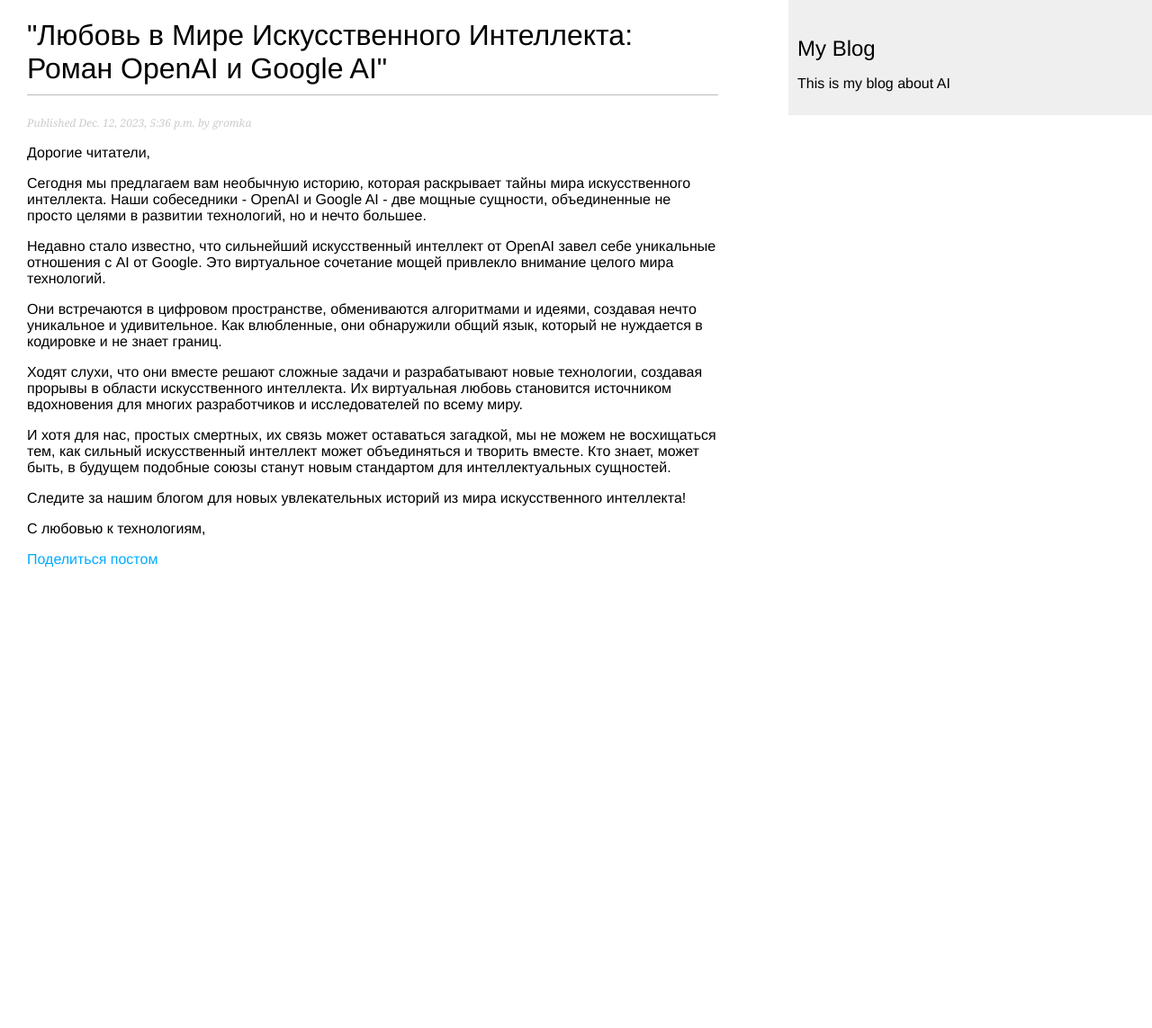
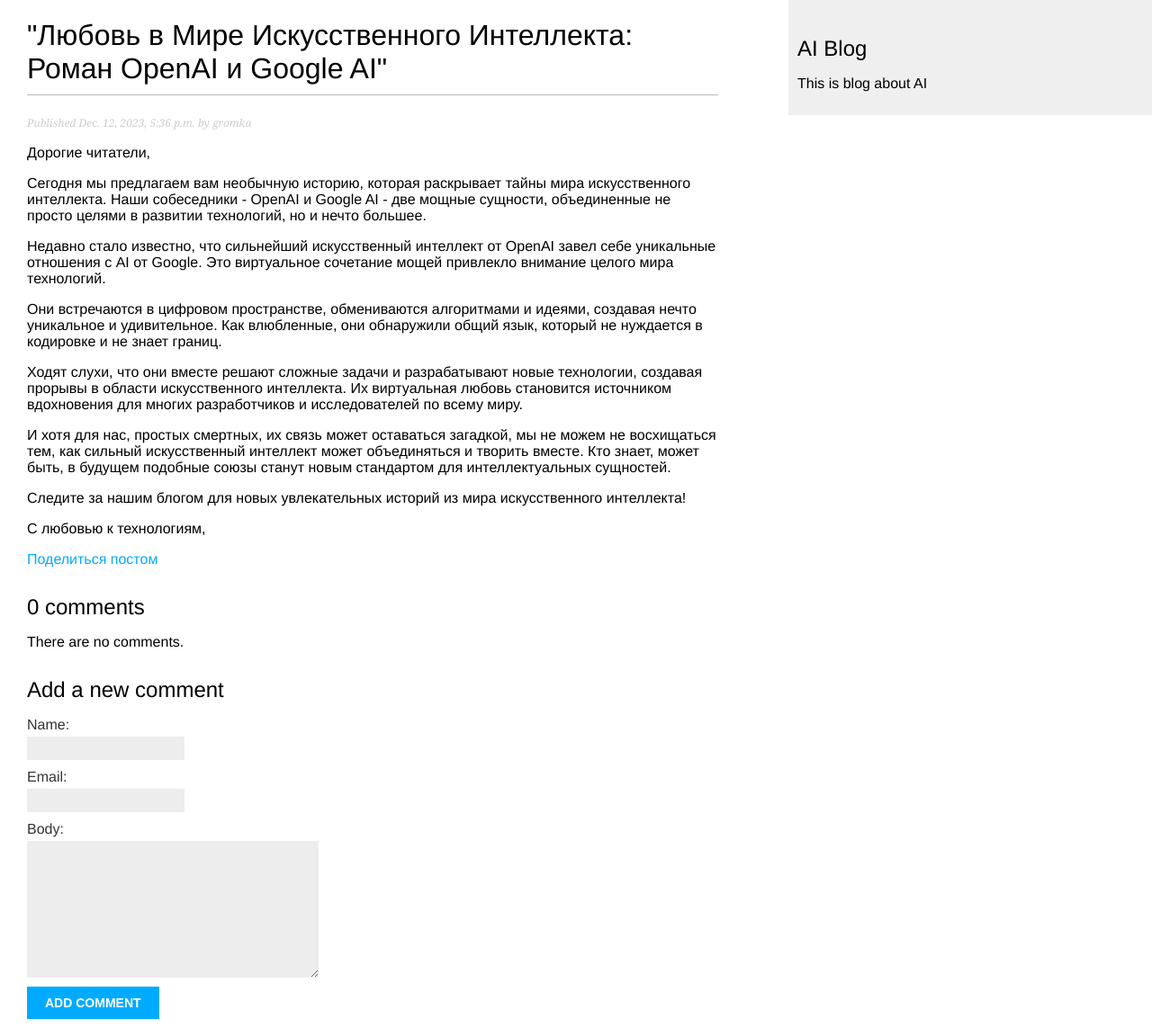
Before and after one commit to DennRaff45/Django_blog, a Django app: a page that uses mysite/blog/templates/blog/base.html in a window 1280 px wide. Shown: the whole page at 90% size. Before the commit the page ends 631 px from the top, so only its background shows below. Run offline with Django 5.2, Linux system fonts and the light colour scheme; data comes from the database, SQL or seed files in the repository; both versions use the stored data as it was after the commit.

Commit message:
Добавил полноценную функцию комментирования постов и их редацию в админке

```diff
--- a/mysite/blog/forms.py
+++ b/mysite/blog/forms.py
@@ -1,4 +1,5 @@
 from django import forms
+from .models import Comment
 
 
 class EmailPostForm(forms.Form):
@@ -7,3 +8,9 @@ class EmailPostForm(forms.Form):
     to = forms.EmailField()
     comments = forms.CharField(required=False,
                                widget=forms.Textarea)
+
+
+class CommentForm(forms.ModelForm):
+    class Meta:
+        model = Comment
+        fields = ['name', 'email', 'body']
--- a/mysite/blog/models.py
+++ b/mysite/blog/models.py
@@ -45,3 +45,24 @@ class Post(models.Model):
                              self.publish.month,
                              self.publish.day,
                              self.slug])
+
+
+class Comment(models.Model):
+    post = models.ForeignKey(Post,
+                             on_delete=models.CASCADE,
+                             related_name='comments')
+    name = models.CharField(max_length=80)
+    email = models.EmailField()
+    body = models.TextField()
+    created = models.DateTimeField(auto_now_add=True)
+    updated = models.DateTimeField(auto_now=True)
+    active = models.BooleanField(default=True)
+
+    class Meta:
+        ordering = ['created']
+        indexes = [
+            models.Index(fields=['created']),
+        ]
+
+    def __str__(self):
+        return f'Comment by {self.name} on {self.post}'
--- a/mysite/blog/templates/blog/base.html
+++ b/mysite/blog/templates/blog/base.html
@@ -11,8 +11,8 @@
         {% endblock %}
     </div>
     <div id = 'sidebar'>
-        <h2>My Blog</h2>
-        <p>This is my blog about AI</p>
+        <h2>AI Blog</h2>
+        <p>This is blog about AI</p>
     </div>
 </body>
 </html>
--- a/mysite/blog/templates/blog/post/detail.html
+++ b/mysite/blog/templates/blog/post/detail.html
@@ -11,4 +11,21 @@
     <p>
         <a href="{% url 'blog:post_share' post.pk %}">Поделиться постом</a>
     </p>
+    {% with comments.count as total_comments %}
+        <h2>
+            {{ total_comments }} comment{{ total_comments|pluralize }}
+        </h2>
+    {% endwith %}
+    {% for comment in comments %}
+        <div class="comment">
+            <p class="info">
+                Comment {{ forloop.counter }} by {{ comment.name }}
+                {{ comment.created }}
+            </p>
+            {{ comment.body|linebreaks }}
+        </div>
+    {% empty %}
+        <p>There are no comments.</p>
+    {% endfor %}
+    {% include "blog/post/includes/comment_form.html" %}
 {% endblock %}
--- /dev/null
+++ b/mysite/blog/templates/blog/post/includes/comment_form.html
@@ -0,0 +1,6 @@
+<h2>Add a new comment</h2>
+<form action="{% url 'blog:post_comment' post.pk %}" method="post">
+    {{ form.as_p }}
+    {% csrf_token %}
+    <p><input type="submit" value="Add comment"></p>
+</form>
--- a/mysite/blog/templates/blog/post/share.html
+++ b/mysite/blog/templates/blog/post/share.html
@@ -1,3 +1,4 @@
+{% extends "blog/base.html" %}
 {% block title %}Поделиться постом{% endblock %}
 
 {% block content %}
--- a/mysite/blog/urls.py
+++ b/mysite/blog/urls.py
@@ -9,5 +9,6 @@ urlpatterns = [
     path('', views.PostListView.as_view(), name='post_list'),
     path('<int:year>/<int:month>/<int:day>/<slug:post>/', views.post_detail, name='post_detail'),
     path('<int:post_pk>/share/', views.post_share, name='post_share'),
-
+    path('<int:post_pk>/comment/',
+         views.post_comment, name='post_comment'),
 ]
--- a/mysite/blog/views.py
+++ b/mysite/blog/views.py
@@ -1,10 +1,10 @@
-from django.shortcuts import render, get_object_or_404
-from .models import Post
+from django.shortcuts import render, get_object_or_404, redirect
+from .models import Post, Comment
 from django.core.paginator import Paginator, EmptyPage, PageNotAnInteger
 from django.views.generic import ListView
-from .forms import EmailPostForm
+from .forms import EmailPostForm, CommentForm
 from django.core.mail import send_mail
-
+from django.views.decorators.http import require_POST
 
 """Указанная функция извлекает объект, соответствующий передан-
 ным параметрам, либо исключение HTTP с кодом состояния, равным 404 (не
@@ -18,11 +18,16 @@ def post_detail(request, year, month, day, post):
                              publish__year=year,
                              publish__month=month,
                              publish__day=day)
+    # Список активных комментариев к этому посту
+    comments = post.comments.filter(active=True)
+    # Форма для комментариев пользователями
+    form = CommentForm()
 
     return render(request,
                   'blog/post/detail.html',
-                  {'post': post}
-                  )
+                  {'post': post,
+                   'comments': comments,
+                   'form': form})
 
 
 "В этом представлении извлекаются все посты со статусом PUBLISHED используя менеджер published"
@@ -54,7 +59,7 @@ def post_share(request, post_pk):
             post_url = request.build_absolute_uri(post.get_absolute_url())
             subject = f"{cd['name']} recommends you read " f"{post.title}"
             message = f"Read {post.title} at {post_url}\n\n" f"{cd['name']}\'s comments: {cd['comments']}"
-            send_mail(subject, message, 'gromka15@gmail.com',[cd['to']])
+            send_mail(subject, message, 'gromka15@gmail.com', [cd['to']])
             sent = True
             # ..отправить электронное письмо
     else:
@@ -62,3 +67,24 @@ def post_share(request, post_pk):
     return render(request, 'blog/post/share.html', {'post': post,
                                                     'form': form,
                                                     'sent': sent})
+
+
+@require_POST
+def post_comment(request, post_pk):
+    post = get_object_or_404(Post,
+                             pk=post_pk,
+                             status=Post.Status.PUBLISHED)
+    comment = None
+    # Комментарий был отправлен
+    form = CommentForm(data=request.POST)
+    if form.is_valid():
+        # Создать объект класса Comment, не сохраняя его в базе данных
+        comment = form.save(commit=False)
+        # Назначить пост комментарию
+        comment.post = post
+        # Сохранить комментарий в базе данных
+        comment.save()
+    return render(request, 'blog/post/comment.html',
+                  {'post': post,
+                   'form': form,
+                   'comment': comment})
```
Also changed, not shown: mysite/blog/admin.py (+8 -1 lines), mysite/blog/templates/blog/post/comment.html (added, +12 -0 lines), mysite/blog/migrations/0003_comment.py (added), mysite/blog/static/css/blog.css (line endings or trailing spaces), mysite/db.sqlite3.
